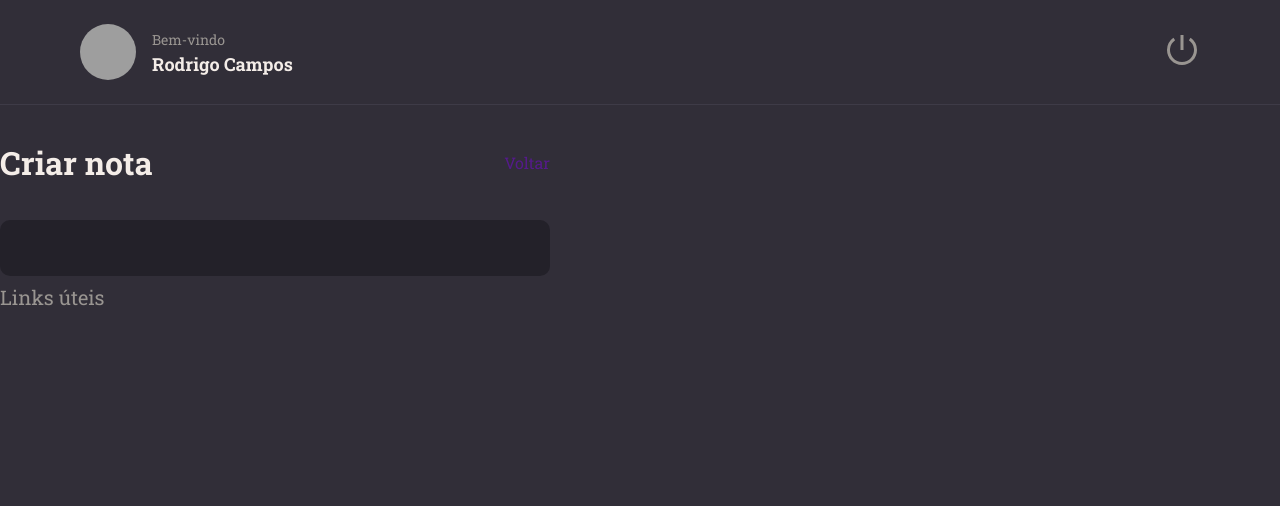
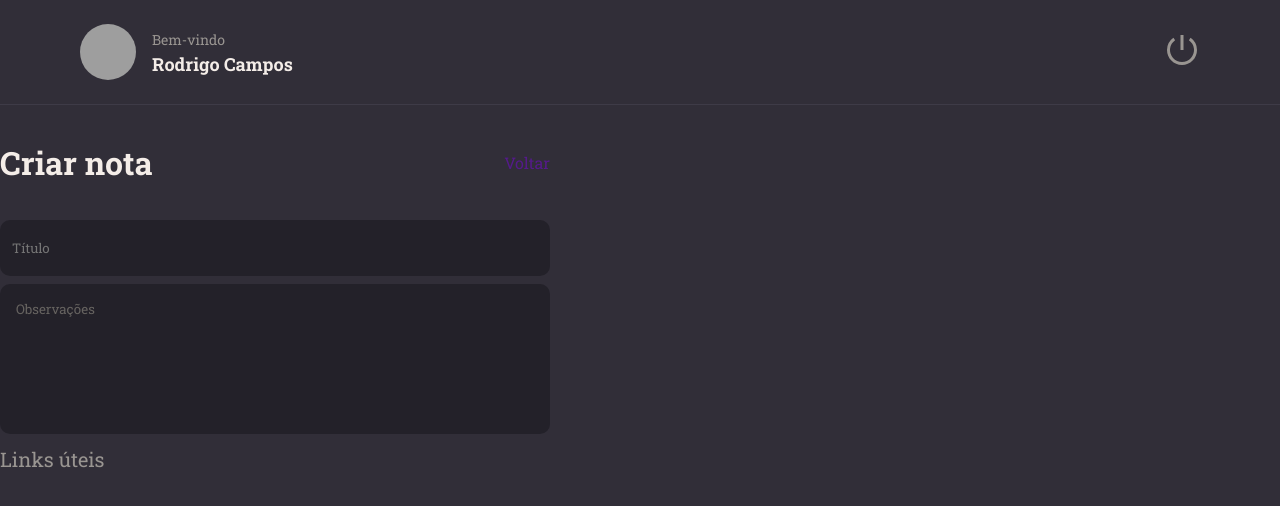
Before and after one commit to drigodeveloper/error-css-react, a React (Vite) app: page / in a window 1280 px wide. Shown: the top 506 px of the page. Built offline with nearby package versions, Linux system fonts and the light colour scheme; grey boxes are pictures that could not be loaded.

Commit message:
Criando o componente noteItem

```diff
--- a/src/components/textArea/index.jsx
+++ b/src/components/textArea/index.jsx
@@ -1,9 +1,9 @@
 import { Container } from "./style"
 
-export function TextArea() {
+export function TextArea({ value, ...rest }) {
     return(
-        <Container >
-
+        <Container {...rest}>
+            {value}
         </Container>
     )
 }
--- a/src/components/textArea/style.js
+++ b/src/components/textArea/style.js
@@ -16,6 +16,6 @@ export const Container = styled.textarea `
     padding: 16px;
 
     &::placeholder {
-        color: ${({theme}) => theme.COLORS.WHITE};
+        color: ${({theme}) => theme.COLORS.GRAY_300};
     }
 `;
--- a/src/pages/new/index.jsx
+++ b/src/pages/new/index.jsx
@@ -1,6 +1,7 @@
 import { Container,Form } from "./style";
 import { Header } from "../../components/header"
 import { Input } from "../../components/Input"
+import { TextArea } from "../../components/textArea"
 
 export function New() {
     return(
@@ -15,9 +16,9 @@ export function New() {
                         <a href="">Voltar</a>
                     </header>
 
-                    <Input />
+                    <Input placeholder="Título" />
 
-
+                    <TextArea placeholder="Observações" />
                     <h2>Links úteis</h2>
 
 
```
Also changed, not shown: src/components/noteItem/index.jsx (added), src/components/noteItem/styled.js (added).
